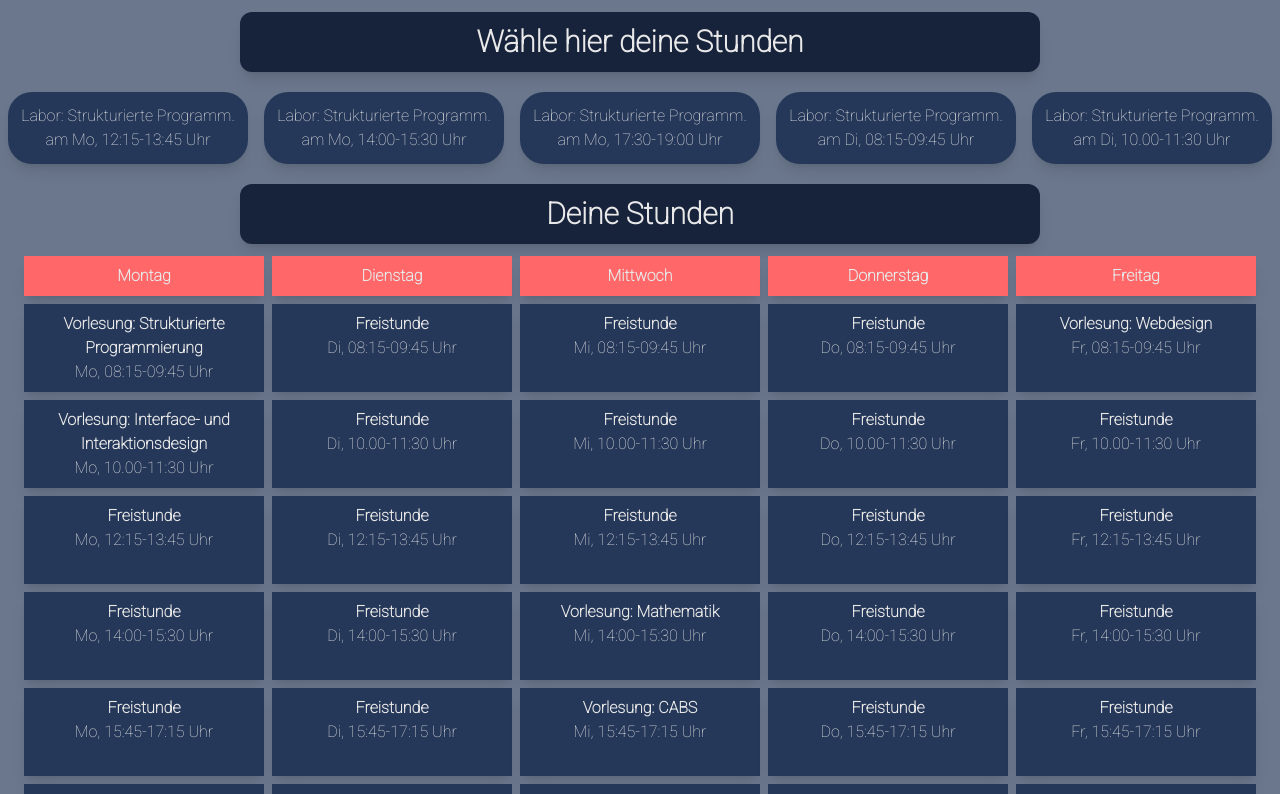
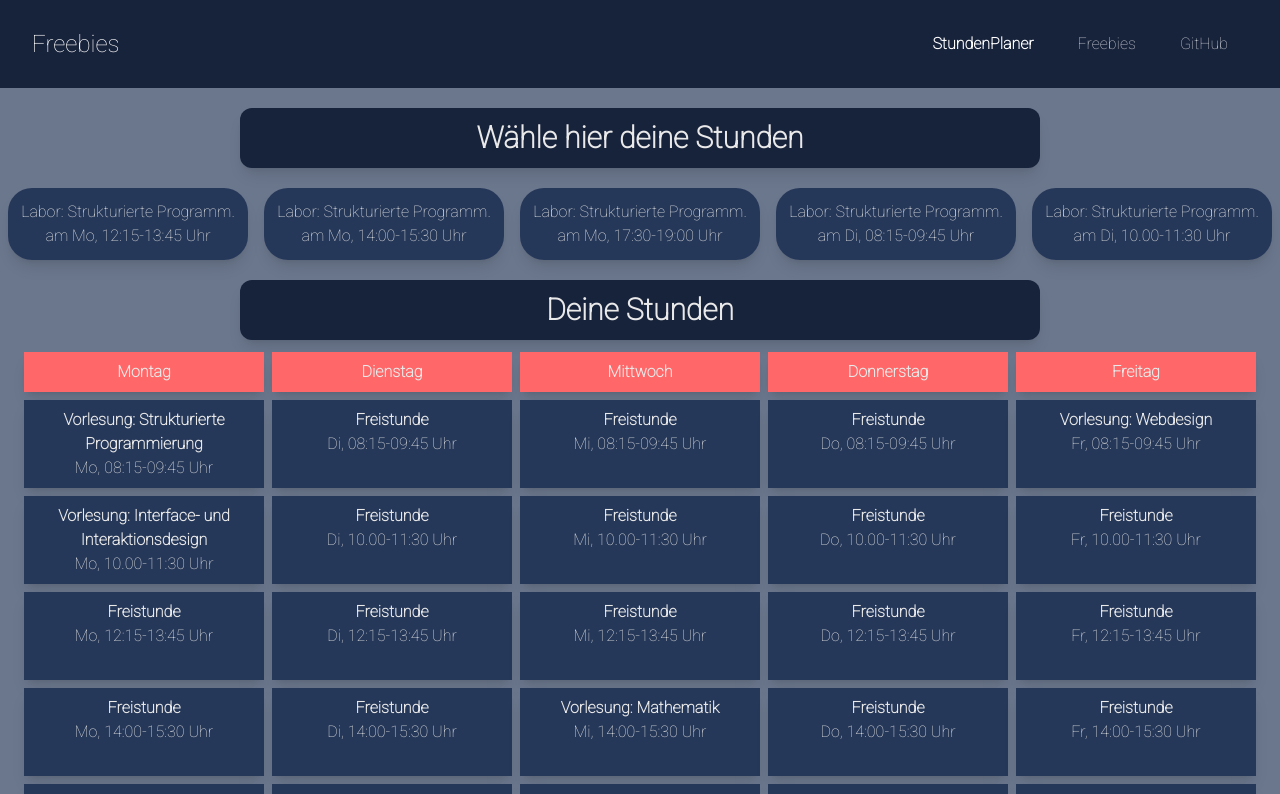
Before and after one commit to quabey/StundenPlaner, a Svelte app: page / in a window 1280 px wide. Shown: the top 794 px of the page. Built offline with nearby package versions, Linux system fonts and the light colour scheme.

Commit message:
added header

```diff
--- a/src/App.svelte
+++ b/src/App.svelte
@@ -5,10 +5,12 @@
   import Footer from "./Components/footer.svelte";
   import Popup from "./Components/popup.svelte";
   import DayDisplay from "./Components/dayDisplay.svelte";
+  import Header from "./Components/header.svelte";
 </script>
 
 
 <div class="h-screen">
+  <Header />
   <Selection />
   <div class="justify-between flex flex-col h-full">
     <Display />
--- /dev/null
+++ b/src/Components/header.svelte
@@ -0,0 +1,43 @@
+<body class="bg-gray-400  leading-normal tracking-normal">
+
+	<nav class="flex items-center justify-between flex-wrap bg-primary p-6 fixed w-full z-10 top-0">
+		<div class="flex items-center flex-shrink-0 text-white mr-6">
+			<a class="text-white no-underline hover:text-special hover:no-underline" href="https://quabey.github.io/hs-freebies/">
+				<span class="text-2xl pl-2">Freebies</span>
+			</a>
+		</div>
+
+		<div class="block lg:hidden">
+			<button id="nav-toggle" class="flex items-center px-3 py-2 border rounded text-gray-500 border-gray-600 hover:text-special hover:border-white">
+				<svg class="fill-current h-3 w-3" viewBox="0 0 20 20" xmlns="http://www.w3.org/2000/svg"><title>Menu</title><path d="M0 3h20v2H0V3zm0 6h20v2H0V9zm0 6h20v2H0v-2z"/></svg>
+			</button>
+		</div>
+
+		<div class="w-full flex-grow lg:flex lg:items-center lg:w-auto hidden pt-6 lg:pt-0" id="nav-content">
+			<ul class="list-reset lg:flex justify-end flex-1 items-center">
+				<li class="mr-3">
+					<a class="inline-block py-2 px-4 text-white hover:text-special hover:underline font-bold no-underline" href="https://quabey.github.io/StundenPlaner/">StundenPlaner</a>
+				</li>
+				<li class="mr-3">
+					<a class="inline-block text-gray-300 no-underline hover:text-special hover:underline py-2 px-4" href="https://quabey.github.io/hs-freebies/ ">Freebies</a>
+				</li>
+				<li class="mr-3">
+					<a class="inline-block text-gray-300 no-underline hover:text-special hover:underline py-2 px-4" href="https://github.com/quabey">GitHub</a>
+				</li>
+			</ul>
+		</div>
+	</nav>
+
+	<!--Container-->
+	<div class="container shadow-lg mx-auto bg-white mt-24 md:mt-18">
+
+	</div>
+
+	<script>
+		//Javascript to toggle the menu
+		document.getElementById('nav-toggle').onclick = function(){
+			document.getElementById("nav-content").classList.toggle("hidden");
+		}
+	</script>
+
+</body>
--- a/tailwind.config.cjs
+++ b/tailwind.config.cjs
@@ -11,7 +11,6 @@ module.exports = {
         'text' : '#E9E9E9',
       },
     },
-
   },
   plugins: [],
 }
```
